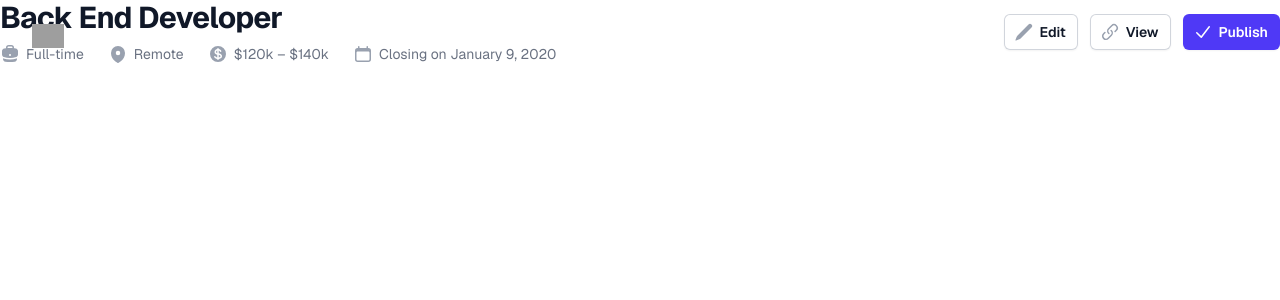
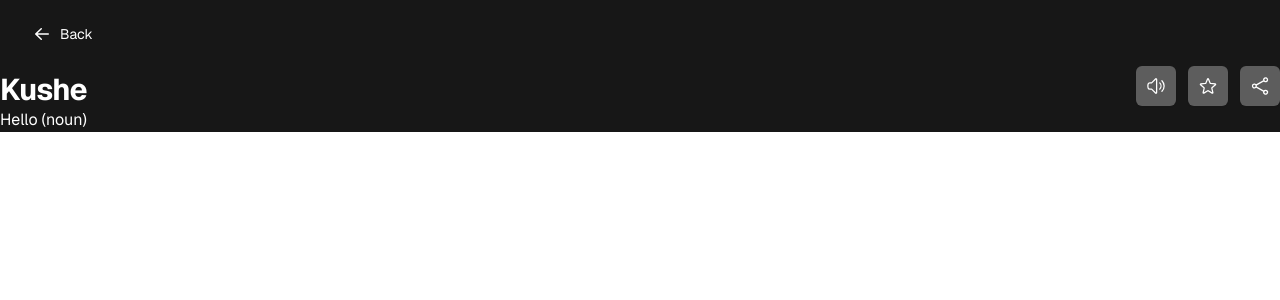
Before and after one commit to afizsavage/krio-ui, a Next.js app: page /words/1 in a window 1280 px wide. Shown: the top 300 px of the page. Built offline with nearby package versions, Linux system fonts and the light colour scheme; grey boxes are pictures that could not be loaded.

Commit message:
add word header on word page

```diff
--- a/app/words/[wid]/page.tsx
+++ b/app/words/[wid]/page.tsx
@@ -1,4 +1,4 @@
-import WordHeading from "@/components/WordHeading";
+import WordHeader from "@/components/WordHeader";
 
 export type PageProps = {
     params: Promise<{ wid: string }>;
@@ -8,7 +8,7 @@ const WordPage = async ({ params }: PageProps) => {
     const { wid } = await params;
 
     return (
-        <WordHeading />
+        <WordHeader />
     );
 }
 
--- a/app/words/layout.tsx
+++ b/app/words/layout.tsx
@@ -1,4 +1,13 @@
+import {
+
+    CheckIcon,
+    ChevronDownIcon,
+    ArrowLeftIcon
+
+} from '@heroicons/react/20/solid'
+
 import DefaultLayout from "@/components/Layout";
+
 
 const WordsLayout = ({
     children,
@@ -6,9 +15,18 @@ const WordsLayout = ({
     children: React.ReactNode;
 }>) => {
     return (
-        <DefaultLayout>
+        <div className=" font-[family-name:var(--font-geist-sans)]">
+            <header className="absolute inset-x-0 top-0 z-50">
+                <nav aria-label="Global" className="flex items-center justify-between p-6 lg:px-8">
+                    <div className="flex lg:flex-1">
+                        <button className="-m-1.5 p-1.5 text-white flex items-center gap-x-2">
+                            <ArrowLeftIcon className='size-5' /> <span className='text-sm'>Back</span>
+                        </button>
+                    </div>
+                </nav>
+            </header>
             {children}
-        </DefaultLayout>
+        </div>
     );
 }
 
--- a/components/HeroSection/index.tsx
+++ b/components/HeroSection/index.tsx
@@ -9,7 +9,6 @@ const HeroSection = () => {
 
     return (
         <div className="bg-foreground w-full">
-
             <div className="relative isolate px-6 pt-10 lg:px-8">
                 <div className="mx-auto max-w-2xl py-8 sm:py-48 lg:py-56">
                     <SearchBar setOpen={setOpen} />
--- /dev/null
+++ b/components/WordHeader/ActionButtons.tsx
@@ -0,0 +1,29 @@
+import { ReactElement } from "react"
+import { ShareIcon, SpeakerWaveIcon, StarIcon } from '@heroicons/react/24/outline'
+
+interface ActionButtonProps {
+    buttonIcon: ReactElement
+}
+
+const ActionButton = ({ buttonIcon }: ActionButtonProps) => {
+    return (
+        <button
+            type="button"
+            className="rounded-md bg-white/30 p-2.5 text-white shadow-xs hover:bg-indigo-500 focus-visible:outline-2 focus-visible:outline-offset-2 focus-visible:outline-indigo-600"
+        >
+            {buttonIcon}
+        </button>
+    )
+}
+
+const ActionButtons = () => {
+    return (
+        <div className="py-5 flex justify-center gap-x-3 lg:mt-0 lg:ml-4 ">
+            <ActionButton buttonIcon={<SpeakerWaveIcon aria-hidden="true" className="size-5" />} />
+            <ActionButton buttonIcon={<StarIcon aria-hidden="true" className="size-5" />} />
+            <ActionButton buttonIcon={<ShareIcon aria-hidden="true" className="size-5" />} />
+        </div>
+    )
+}
+
+export default ActionButtons
--- /dev/null
+++ b/components/WordHeader/index.tsx
@@ -0,0 +1,25 @@
+import ActionButtons from './ActionButtons'
+
+const WordHeading = () => {
+    return (
+        <div className="min-w-0 mt-8 text-center  ">
+            <h2 className="text-2xl/7 font-bold text-white sm:truncate sm:text-3xl sm:tracking-tight">
+                Kushe
+            </h2>
+            <div className="mt-1 flex flex-col sm:mt-0 sm:flex-row sm:flex-wrap sm:space-x-6">
+                <h3 className='text-white'>Hello (noun)</h3>
+            </div>
+        </div>
+    )
+}
+
+const WordHeader = () => {
+    return (
+        <div className="lg:flex lg:items-center lg:justify-between pt-10 bg-foreground">
+            <WordHeading />
+            <ActionButtons />
+        </div>
+    )
+}
+
+export default WordHeader
--- a/components/WordHeading.tsx
+++ /dev/null
@@ -1,104 +0,0 @@
-import {
-    BriefcaseIcon,
-    CalendarIcon,
-    CheckIcon,
-    ChevronDownIcon,
-    CurrencyDollarIcon,
-    LinkIcon,
-    MapPinIcon,
-    PencilIcon,
-} from '@heroicons/react/20/solid'
-import { Menu, MenuButton, MenuItem, MenuItems } from '@headlessui/react'
-
-const WordHeading = () => {
-    return (
-        <div className="lg:flex lg:items-center lg:justify-between">
-            <div className="min-w-0 flex-1">
-                <h2 className="text-2xl/7 font-bold text-gray-900 sm:truncate sm:text-3xl sm:tracking-tight">
-                    Back End Developer
-                </h2>
-                <div className="mt-1 flex flex-col sm:mt-0 sm:flex-row sm:flex-wrap sm:space-x-6">
-                    <div className="mt-2 flex items-center text-sm text-gray-500">
-                        <BriefcaseIcon aria-hidden="true" className="mr-1.5 size-5 shrink-0 text-gray-400" />
-                        Full-time
-                    </div>
-                    <div className="mt-2 flex items-center text-sm text-gray-500">
-                        <MapPinIcon aria-hidden="true" className="mr-1.5 size-5 shrink-0 text-gray-400" />
-                        Remote
-                    </div>
-                    <div className="mt-2 flex items-center text-sm text-gray-500">
-                        <CurrencyDollarIcon aria-hidden="true" className="mr-1.5 size-5 shrink-0 text-gray-400" />
-                        $120k &ndash; $140k
-                    </div>
-                    <div className="mt-2 flex items-center text-sm text-gray-500">
-                        <CalendarIcon aria-hidden="true" className="mr-1.5 size-5 shrink-0 text-gray-400" />
-                        Closing on January 9, 2020
-                    </div>
-                </div>
-            </div>
-            <div className="mt-5 flex lg:mt-0 lg:ml-4">
-                <span className="hidden sm:block">
-                    <button
-                        type="button"
-                        className="inline-flex items-center rounded-md bg-white px-3 py-2 text-sm font-semibold text-gray-900 shadow-xs ring-1 ring-gray-300 ring-inset hover:bg-gray-50"
-                    >
-                        <PencilIcon aria-hidden="true" className="mr-1.5 -ml-0.5 size-5 text-gray-400" />
-                        Edit
-                    </button>
-                </span>
-
-                <span className="ml-3 hidden sm:block">
-                    <button
-                        type="button"
-                        className="inline-flex items-center rounded-md bg-white px-3 py-2 text-sm font-semibold text-gray-900 shadow-xs ring-1 ring-gray-300 ring-inset hover:bg-gray-50"
-                    >
-                        <LinkIcon aria-hidden="true" className="mr-1.5 -ml-0.5 size-5 text-gray-400" />
-                        View
-                    </button>
-                </span>
-
-                <span className="sm:ml-3">
-                    <button
-                        type="button"
-                        className="inline-flex items-center rounded-md bg-indigo-600 px-3 py-2 text-sm font-semibold text-white shadow-xs hover:bg-indigo-500 focus-visible:outline-2 focus-visible:outline-offset-2 focus-visible:outline-indigo-600"
-                    >
-                        <CheckIcon aria-hidden="true" className="mr-1.5 -ml-0.5 size-5" />
-                        Publish
-                    </button>
-                </span>
-
-                {/* Dropdown */}
-                <Menu as="div" className="relative ml-3 sm:hidden">
-                    <MenuButton className="inline-flex items-center rounded-md bg-white px-3 py-2 text-sm font-semibold text-gray-900 shadow-xs ring-1 ring-gray-300 ring-inset hover:ring-gray-400">
-                        More
-                        <ChevronDownIcon aria-hidden="true" className="-mr-1 ml-1.5 size-5 text-gray-400" />
-                    </MenuButton>
-
-                    <MenuItems
-                        transition
-                        className="absolute right-0 z-10 mt-2 -mr-1 w-48 origin-top-right rounded-md bg-white py-1 shadow-lg ring-1 ring-black/5 transition focus:outline-hidden data-closed:scale-95 data-closed:transform data-closed:opacity-0 data-enter:duration-200 data-enter:ease-out data-leave:duration-75 data-leave:ease-in"
-                    >
-                        <MenuItem>
-                            <a
-                                href="#"
-                                className="block px-4 py-2 text-sm text-gray-700 data-focus:bg-gray-100 data-focus:outline-hidden"
-                            >
-                                Edit
-                            </a>
-                        </MenuItem>
-                        <MenuItem>
-                            <a
-                                href="#"
-                                className="block px-4 py-2 text-sm text-gray-700 data-focus:bg-gray-100 data-focus:outline-hidden"
-                            >
-                                View
-                            </a>
-                        </MenuItem>
-                    </MenuItems>
-                </Menu>
-            </div>
-        </div>
-    )
-}
-
-export default WordHeading
```
